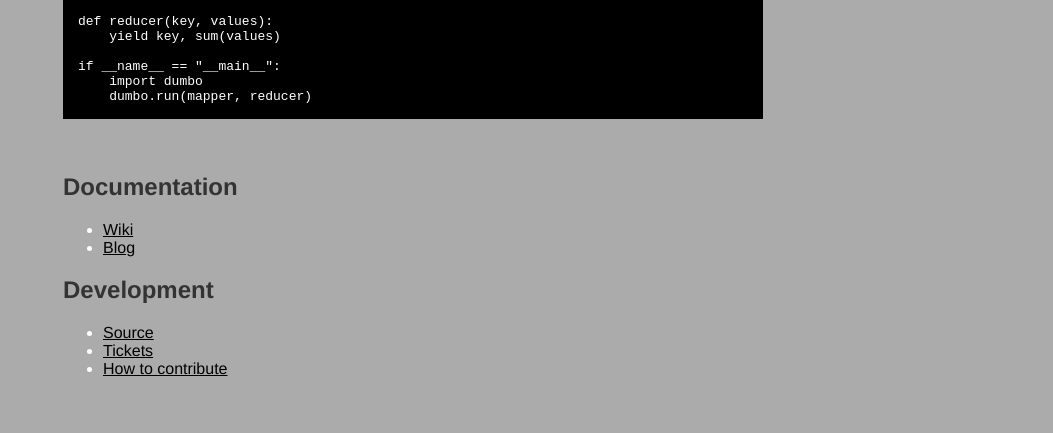
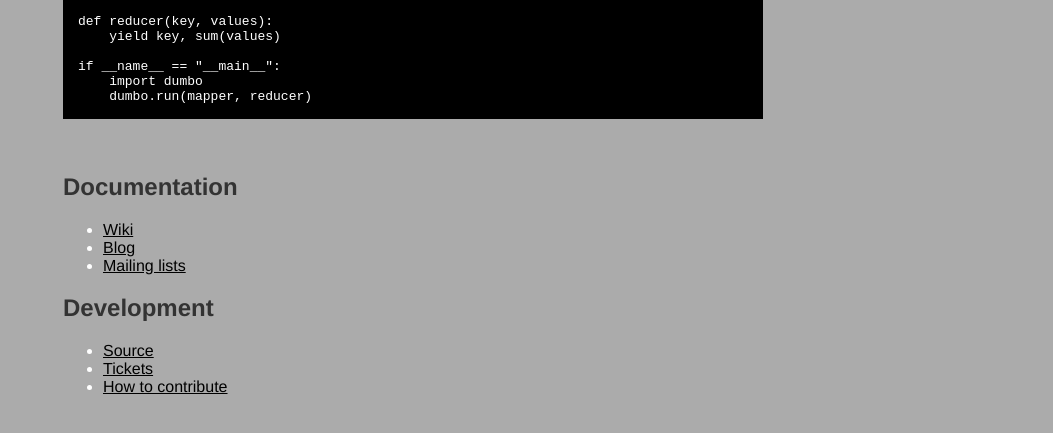
Before and after one commit to klbostee/dumbo, a plain HTML site: page index.html in a window 1280 px wide. Shown: the part 327-760 px from the top of the page, without its empty margins (227-1280 px from the left). Drawn offline with Linux system fonts and the light colour scheme.

Commit message:
link to mailing lists

```diff
--- a/index.html
+++ b/index.html
@@ -73,6 +73,7 @@ if __name__ == "__main__":
     <ul>
     <li><a href="http://wiki.github.com/klbostee/dumbo">Wiki</a></li>
     <li><a href="http://dumbotics.com/">Blog</a></li>
+    <li><a href="http://wiki.github.com/klbostee/dumbo/mailing-lists">Mailing lists</a></li>
     </ul>
 
     <h2>Development</h2>
```
